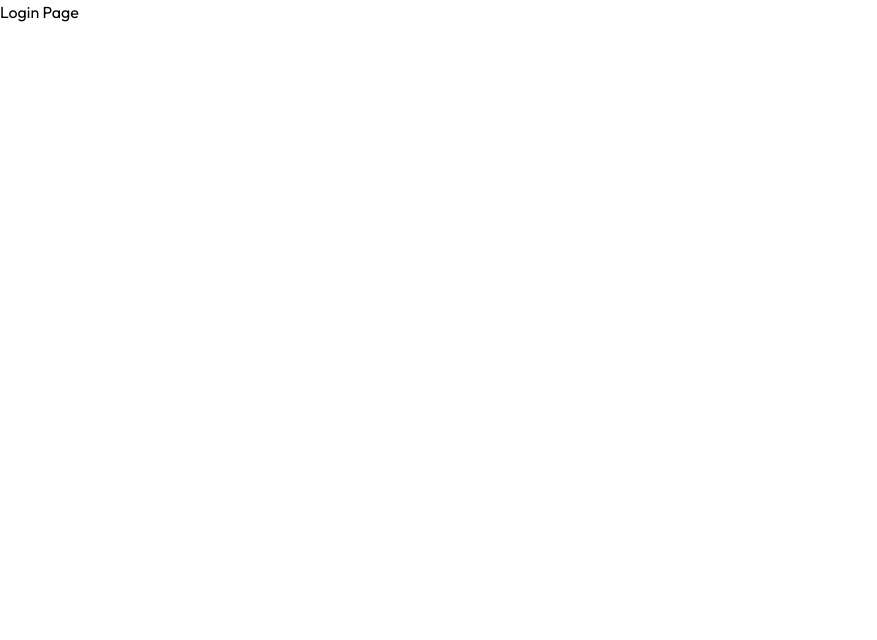
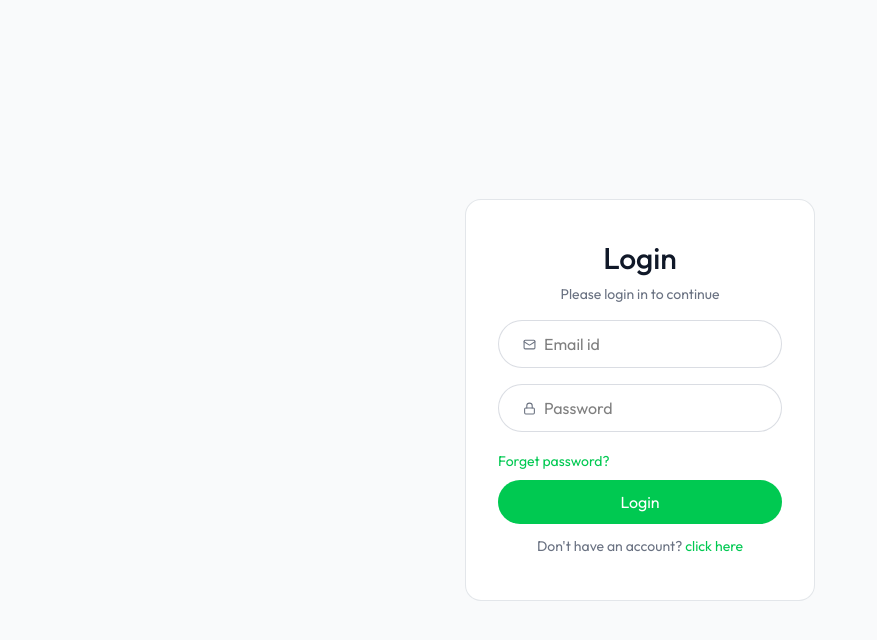
Before and after one commit to olana16/Resume-Builder, a React (Vite) app in the folder client/: page /login in a window 1280 px wide. Shown: the top 640 px of the page, without its empty margins (0-877 px from the left). Built offline with nearby package versions, Linux system fonts and the light colour scheme.

Commit message:
login UI created

```diff
--- a/client/src/pages/Login.jsx
+++ b/client/src/pages/Login.jsx
@@ -1,10 +1,90 @@
+import { Lock, Mail, User2Icon } from 'lucide-react'
 import React from 'react'
 
 const Login = () => {
+
+  const query = new URLSearchParams(window.location.search);
+  const urlstate = query.get('state');
+
+  const [state, setState] = React.useState(urlstate || "login")
+
+
+  const [formData, setFormData] = React.useState({
+
+    name: '',
+
+    email: '',
+
+    password: ''
+
+  })
+
+
+  const handleSubmit = async (e) => {
+
+    e.preventDefault()
+
+
+  }
+
+
+  const handleChange = (e) => {
+
+    const { name, value } = e.target
+
+    setFormData(prev => ({ ...prev, [name]: value }))
+
+  }
+
   return (
-    <div>
-      <h1>Login Page</h1>
-    </div>
+    <div className='flex items-center justify-center min-h-screen bg-gray-50'>
+      <form onSubmit={handleSubmit} className="sm:w-[350px] w-full text-center border border-gray-300/60 rounded-2xl px-8 bg-white">
+
+        <h1 className="text-gray-900 text-3xl mt-10 font-medium">{state === "login" ? "Login" : "Sign up"}</h1>
+
+        <p className="text-gray-500 text-sm mt-2">Please {state} in to continue</p>
+
+        {state !== "login" && (
+
+          <div className="flex items-center mt-6 w-full bg-white border border-gray-300/80 h-12 rounded-full overflow-hidden pl-6 gap-2">
+            <User2Icon size={16} color='#6B7280' />
+
+            <input type="text" name="name" placeholder="Name" className="border-none outline-none ring-0" value={formData.name} onChange={handleChange} required />
+
+          </div>
+
+        )}
+
+        <div className="flex items-center w-full mt-4 bg-white border border-gray-300/80 h-12 rounded-full overflow-hidden pl-6 gap-2">
+
+          <Mail size={13} color='#6B7280' />
+
+          <input type="email" name="email" placeholder="Email id" className="border-none outline-none ring-0" value={formData.email} onChange={handleChange} required />
+
+        </div>
+
+        <div className="flex items-center mt-4 w-full bg-white border border-gray-300/80 h-12 rounded-full overflow-hidden pl-6 gap-2">
+
+          <Lock size={13} color='#6B7280' />
+          <input type="password" name="password" placeholder="Password" className="border-none outline-none ring-0" value={formData.password} onChange={handleChange} required />
+
+        </div>
+
+        <div className="mt-4 text-left text-green-500">
+
+          <button className="text-sm" type="reset">Forget password?</button>
+
+        </div>
+
+        <button type="submit" className="mt-2 w-full h-11 rounded-full text-white bg-green-500 hover:opacity-90 transition-opacity">
+
+          {state === "login" ? "Login" : "Sign up"}
+
+        </button>
+
+        <p onClick={() => setState(prev => prev === "login" ? "register" : "login")} className="text-gray-500 text-sm mt-3 mb-11">{state === "login" ? "Don't have an account?" : "Already have an account?"} <a href="#" className="text-green-500 hover:underline">click here</a></p>
+
+      </form>    </div>
   )
 }
 
```
